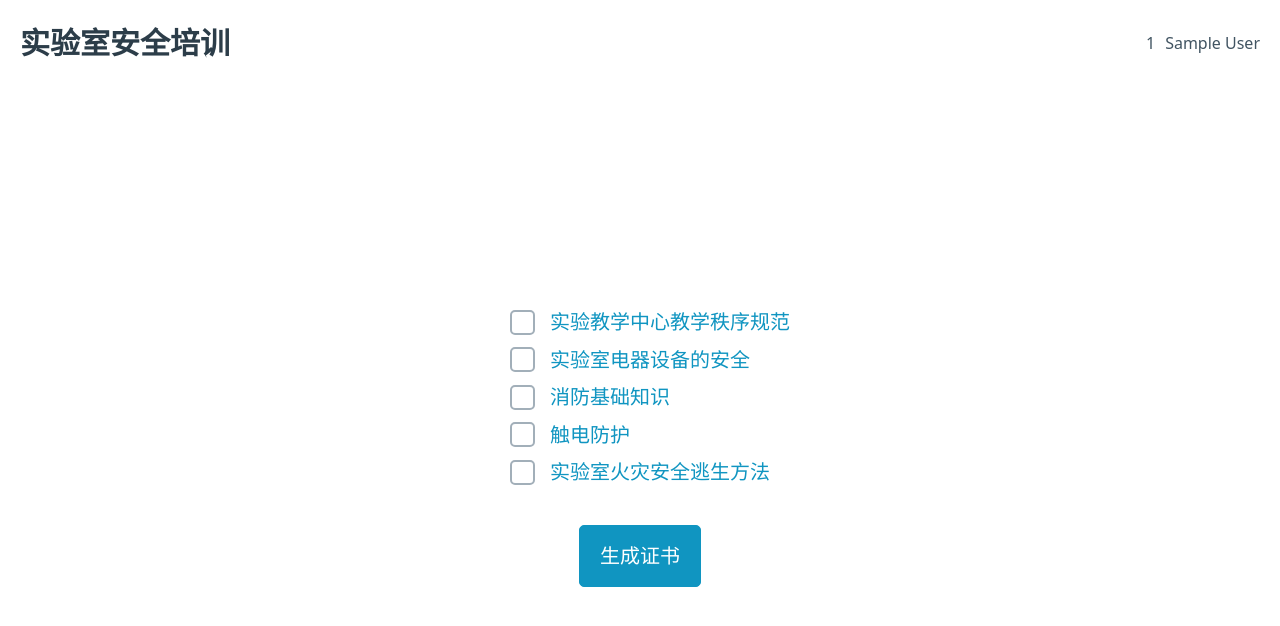
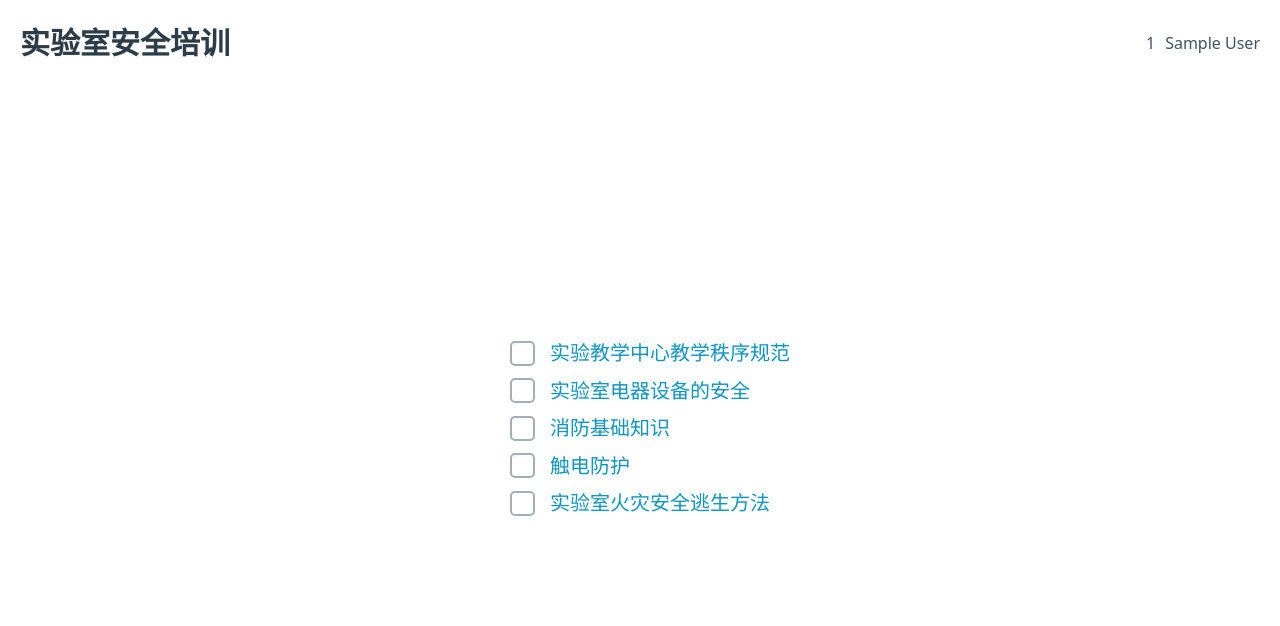
Before and after one commit to USTIL-bot/lab-safety, a Vue app: page /learn in a window 1280 px wide. Shown: the top 626 px of the page. Built offline with nearby package versions, Linux system fonts and the light colour scheme; sample sign-in values are in the browser's storage.

Commit message:
Update ContentsView.vue

```diff
--- a/src/views/ContentsView.vue
+++ b/src/views/ContentsView.vue
@@ -20,7 +20,7 @@ const { hasLearnt, allHasLearnt } = useLearnStore()
       <RouterLink :to="`/learn/${i + 1}/1`">{{ title }}</RouterLink>
     </li>
   </ul>
-  <RouterLink to="/award" role="button" v-if="!allHasLearnt()">生成证书</RouterLink>
+  <RouterLink to="/award" role="button" v-if="allHasLearnt()">生成证书</RouterLink>
 </template>
 
 <style scoped>
```
